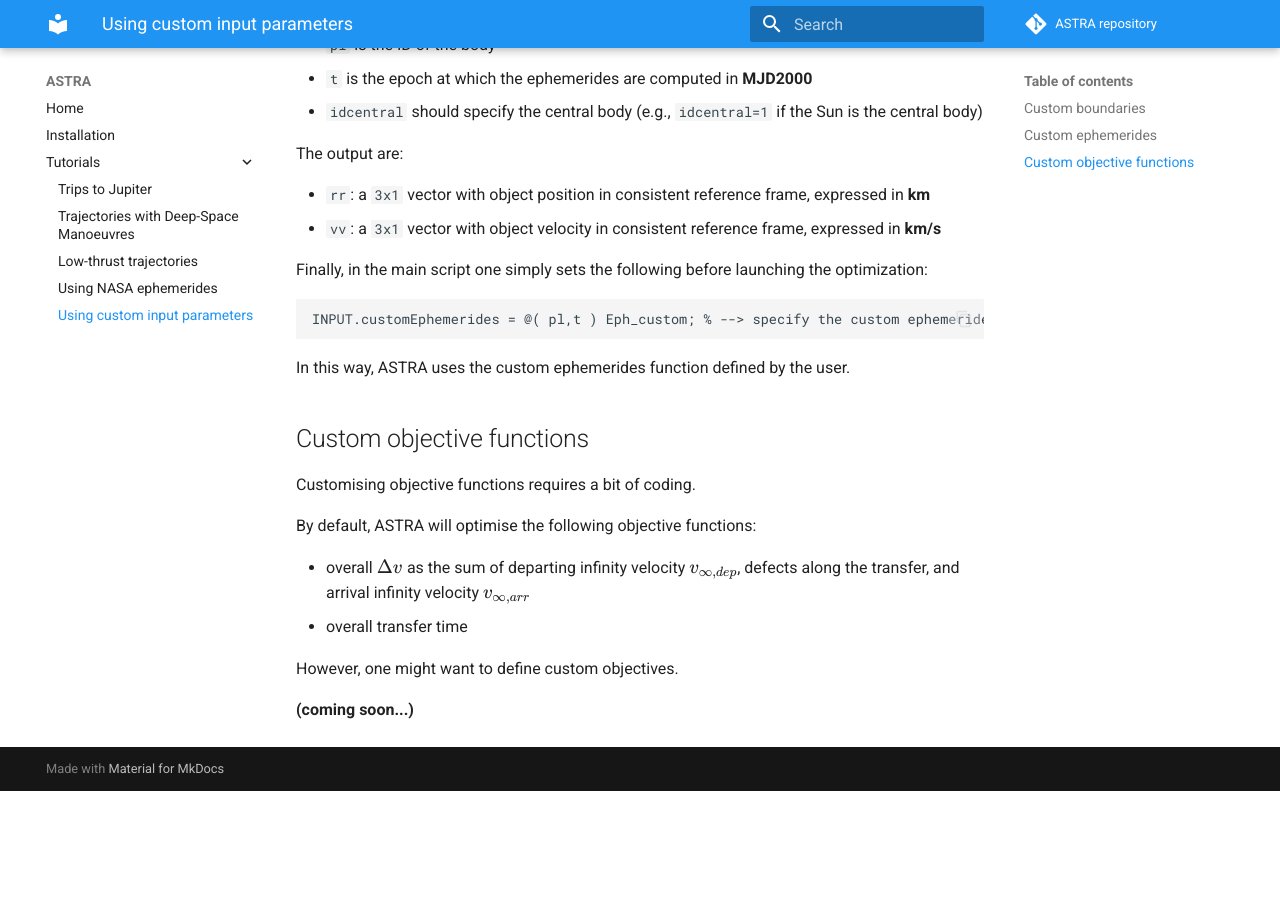
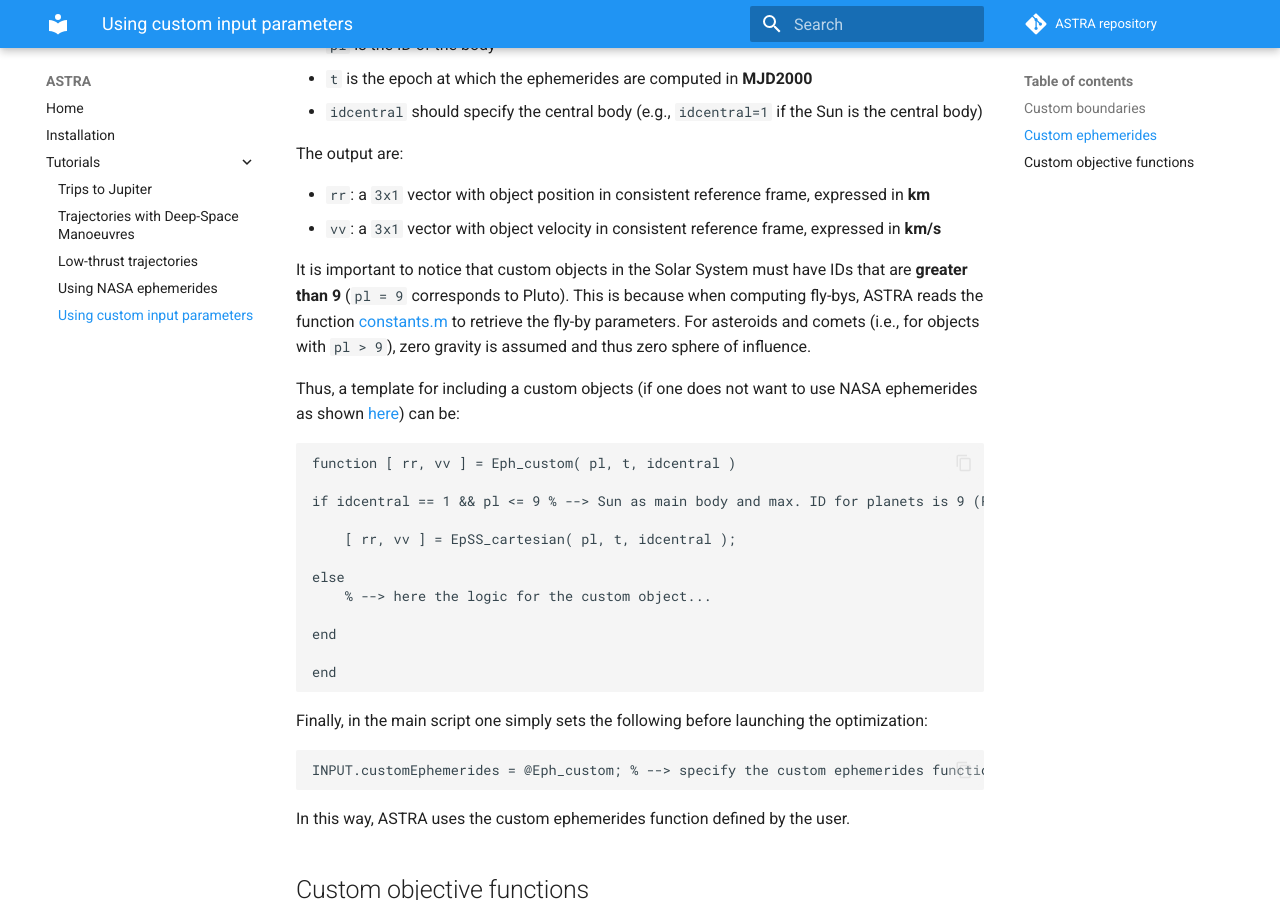
Before and after one commit to andreabellome/astra-documentation, an MkDocs documentation site: the page built from docs/custom_input.md, in a window 1280 px wide and 900 px high, scrolled down 2167 px. Built offline with MkDocs 1.6.1 and Material for MkDocs 9.7.7, drawn with Linux system fonts in a browser that asks for light colours; comment, search, counter and statistics services are not loaded; before the commit the page ends 2958 px from its top, so only the background shows below that.

````diff
--- a/docs/custom_input.md
+++ b/docs/custom_input.md
@@ -87,10 +87,29 @@ The output are:
 - ```rr```: a ```3x1``` vector with object position in consistent reference frame, expressed in **km**
 - ```vv```: a ```3x1``` vector with object velocity in consistent reference frame, expressed in **km/s**
 
+It is important to notice that custom objects in the Solar System must have IDs that are **greater than 9** (```pl = 9``` corresponds to Pluto). This is because when computing fly-bys, ASTRA reads the function <a href="https://github.com/andreabellome/astra/blob/main/ASTRA/Ephemerides%20%26%20constants/constants.m" target="_blank">constants.m</a> to retrieve the fly-by parameters. For asteroids and comets (i.e., for objects with ```pl > 9```), zero gravity is assumed and thus zero sphere of influence.
+
+Thus, a template for including a custom objects (if one does not want to use NASA ephemerides as shown [here](./nasa_ephemerides.md)) can be:
+
+```matlab
+function [ rr, vv ] = Eph_custom( pl, t, idcentral )
+
+if idcentral == 1 && pl <= 9 % --> Sun as main body and max. ID for planets is 9 (Pluto)
+
+    [ rr, vv ] = EpSS_cartesian( pl, t, idcentral );
+
+else
+    % --> here the logic for the custom object...
+
+end
+
+end
+```
+
 Finally, in the main script one simply sets the following before launching the optimization:
 
 ```matlab
-INPUT.customEphemerides = @( pl,t ) Eph_custom; % --> specify the custom ephemerides function
+INPUT.customEphemerides = @Eph_custom; % --> specify the custom ephemerides function
 ```
 
 In this way, ASTRA uses the custom ephemerides function defined by the user.
````
Also changed, not shown: docs/low_thrust_trajectories.md (+8 -0 lines), site/custom_input/index.html, site/low_thrust_trajectories/index.html, site/search/search_index.json.
